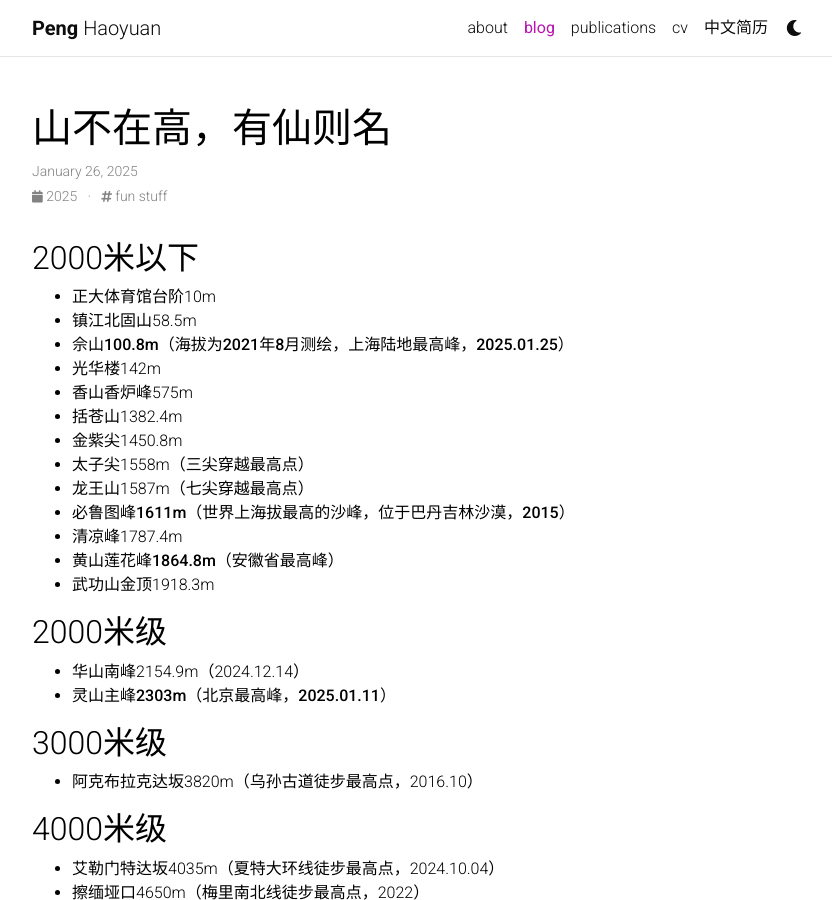
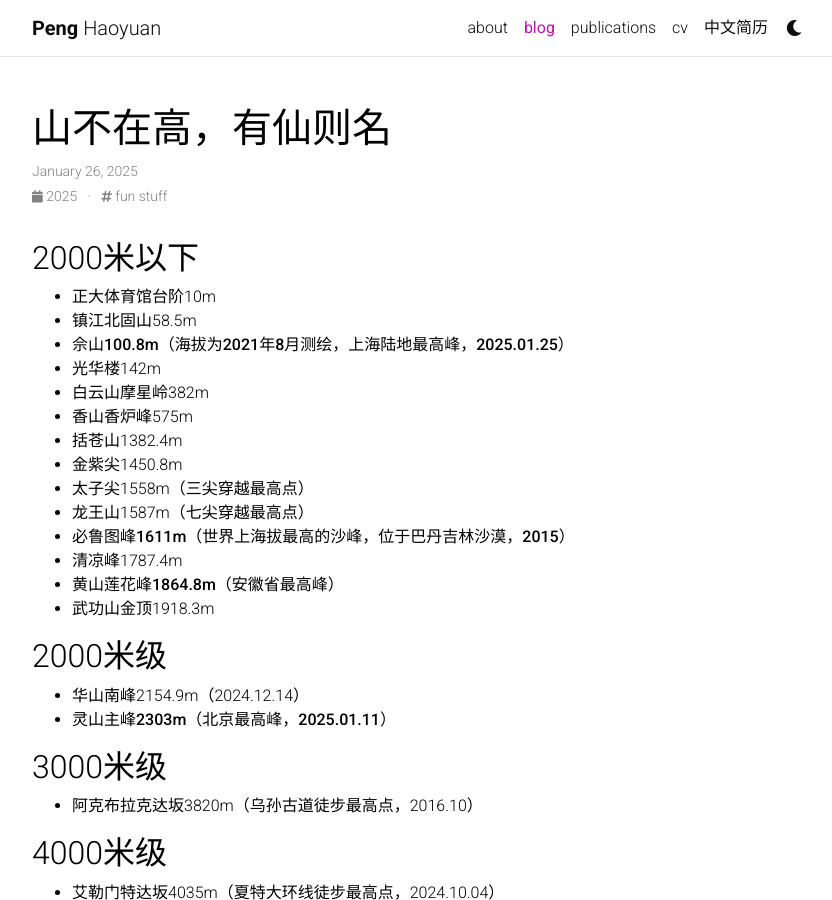
Before and after one commit to HaoyuanPeng/haoyuanpeng.github.io, a Jekyll site: the page built from _posts/2025-01-10-mountains.md, in a window 1280 px wide and 900 px high. Shown: the whole window, without its empty margins (223-1055 px from the left). Built offline with Jekyll 4.4.1, drawn with Linux system fonts in a browser that asks for light colours; comment, search, counter and statistics services are not loaded; a style sheet for code colours, icons or effects is not loaded.

Commit message:
添加了白云山摩星岭

```diff
--- a/_posts/2025-01-10-mountains.md
+++ b/_posts/2025-01-10-mountains.md
@@ -12,6 +12,7 @@ relatedposts: false
 - 镇江北固山58.5m
 - **佘山100.8m（海拔为2021年8月测绘，上海陆地最高峰，2025.01.25）**
 - 光华楼142m
+- 白云山摩星岭382m
 - 香山香炉峰575m
 - 括苍山1382.4m
 - 金紫尖1450.8m
```
